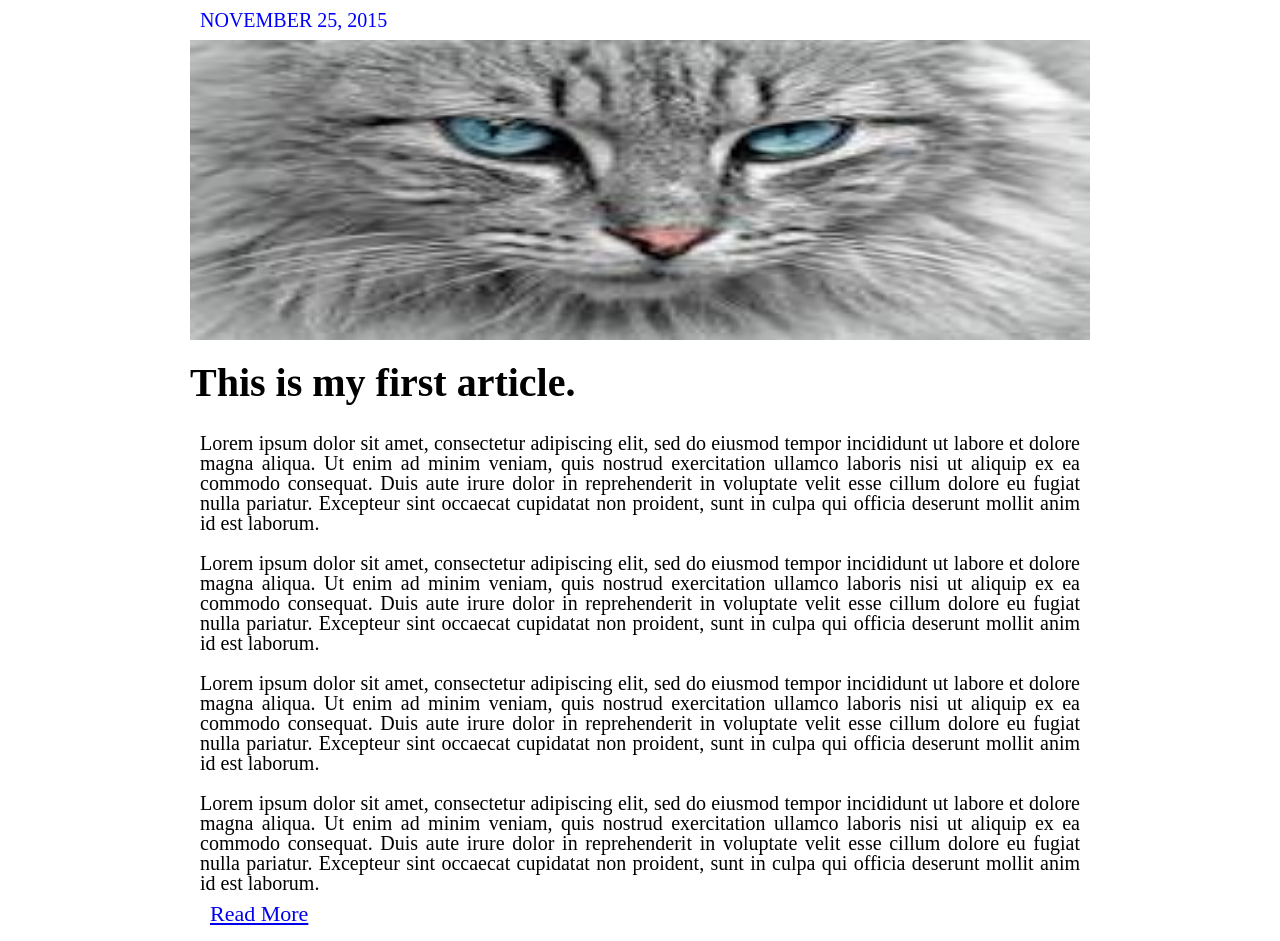
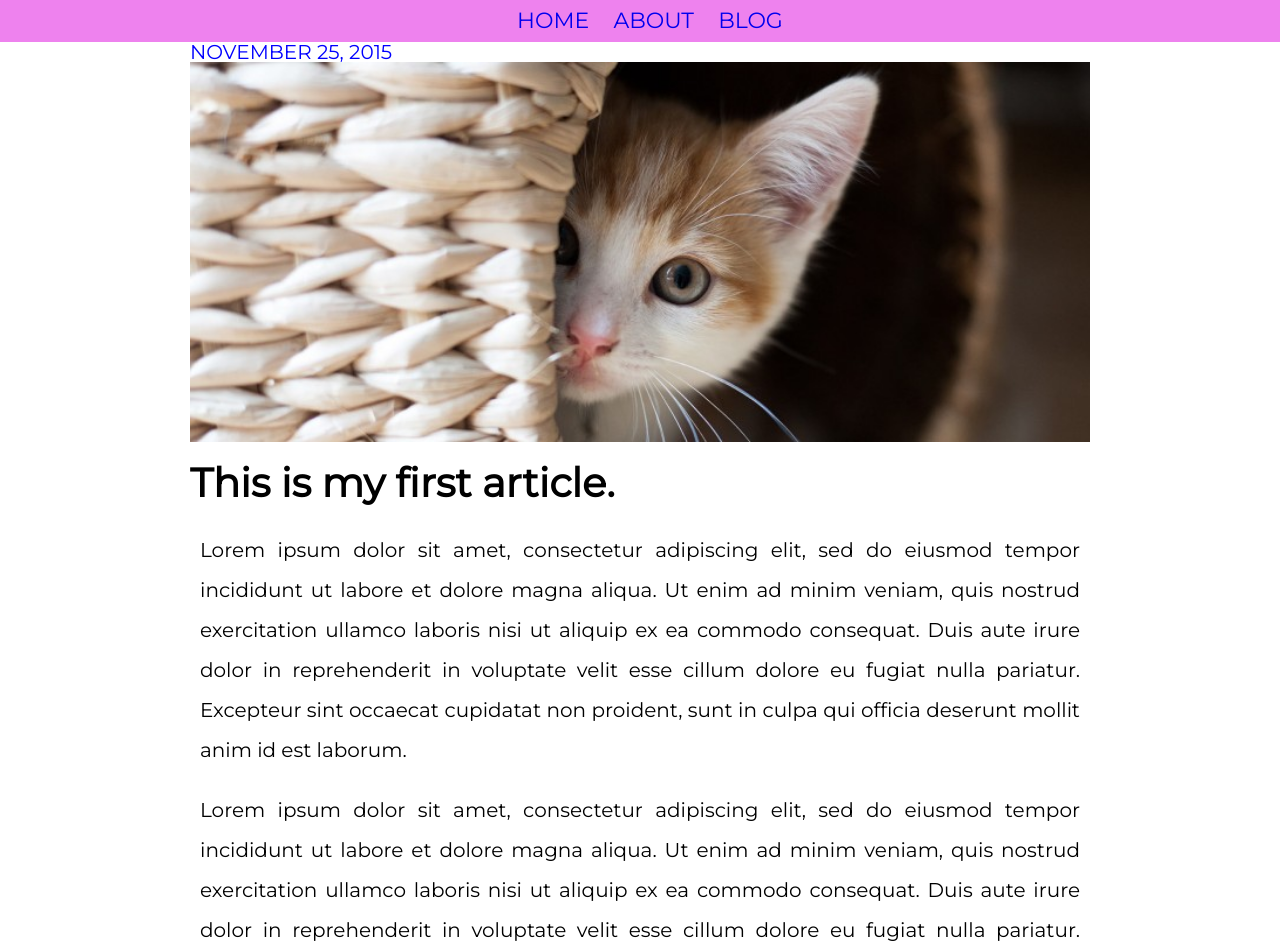
Before and after one commit to AlishaSaxena09/css-in-detail, a plain HTML site: page project/index.html in a window 1280 px wide. Shown: the top 941 px of the page. Drawn offline with Linux system fonts and the light colour scheme.

Commit message:
project updated

```diff
--- a/project/assets/stylesheet/style.css
+++ b/project/assets/stylesheet/style.css
@@ -29,7 +29,8 @@ footer, header, hgroup, menu, nav, section {
 	display: block;
 }
 body {
-	line-height: 1;
+    line-height: 1;
+    font-family: 'Montserrat', sans-serif;
 }
 ol, ul {
 	list-style: none;
@@ -47,18 +48,20 @@ table {
 	border-spacing: 0;
 }
 img{
-    height:300px;
+    height:380px;
     width:100%;
     text-align: center;
 }
-h1{
+h2{
     font-size: 40px;
     margin: 20px 0;
     text-align: left;
     font-weight: 600;
+    line-height: 35px;
 }
-h2{
-    padding: 10px;
+time{
+    padding-top: 35px;
+    padding-bottom: 35px;
     font-size: 20px;
     text-align: left;
     color: blue;
@@ -67,6 +70,7 @@ p{
     font-size: 20px;
     padding: 10px;
     text-align: justify;
+    line-height: 40px;
 }
 div{
     text-align: center;
@@ -82,3 +86,16 @@ a {
 hr {
     margin: 25px 0;
 }
+nav{
+    text-align: center;
+    padding: 10px;
+    background-color: violet;
+}
+footer{
+    text-align: center;
+    padding: 20px;
+    background-color: grey;
+}
+a{
+    text-decoration: none;
+}
--- a/project/index.html
+++ b/project/index.html
@@ -2,40 +2,50 @@
 <html>
     <head>
         <meta charset="utf-8">
+        <link href="https://fonts.googleapis.com/css?family=Montserrat&display=swap" rel="stylesheet">
         <title>Project</title>
         <link rel="stylesheet" href="assets/stylesheet/style.css">
     </head>
     <body>
         <header>
-
+            <nav>
+                <a href="#">HOME</a>
+                <a href="#">ABOUT</a>
+                <a href="https://medium.com/@alishasaxena2016/css-basics-20ddf131b724">BLOG</a>
+            </nav>
         </header>
         <main>
-            <h2>NOVEMBER 25, 2015</h2>
-            <div>
-                <img id="img" src="download.jpeg" alt="a cat">
-            </div>
+
             <article>
-                <h1>This is my first article.</h1>
+                <time>NOVEMBER 25, 2015</time>
+                <div>
+                    <img id="img" src="kitten-440379.jpg" alt="a cat">
+                </div>
+                <h2>This is my first article.</h2>
                 <p>Lorem ipsum dolor sit amet, consectetur adipiscing elit, sed do eiusmod tempor incididunt ut labore et dolore magna aliqua. Ut enim ad minim veniam, quis nostrud exercitation ullamco laboris nisi ut aliquip ex ea commodo consequat. Duis aute irure dolor in reprehenderit in voluptate velit esse cillum dolore eu fugiat nulla pariatur. Excepteur sint occaecat cupidatat non proident, sunt in culpa qui officia deserunt mollit anim id est laborum.</p>
                 <p>Lorem ipsum dolor sit amet, consectetur adipiscing elit, sed do eiusmod tempor incididunt ut labore et dolore magna aliqua. Ut enim ad minim veniam, quis nostrud exercitation ullamco laboris nisi ut aliquip ex ea commodo consequat. Duis aute irure dolor in reprehenderit in voluptate velit esse cillum dolore eu fugiat nulla pariatur. Excepteur sint occaecat cupidatat non proident, sunt in culpa qui officia deserunt mollit anim id est laborum.</p>
                 <p>Lorem ipsum dolor sit amet, consectetur adipiscing elit, sed do eiusmod tempor incididunt ut labore et dolore magna aliqua. Ut enim ad minim veniam, quis nostrud exercitation ullamco laboris nisi ut aliquip ex ea commodo consequat. Duis aute irure dolor in reprehenderit in voluptate velit esse cillum dolore eu fugiat nulla pariatur. Excepteur sint occaecat cupidatat non proident, sunt in culpa qui officia deserunt mollit anim id est laborum.</p>
                 <p>Lorem ipsum dolor sit amet, consectetur adipiscing elit, sed do eiusmod tempor incididunt ut labore et dolore magna aliqua. Ut enim ad minim veniam, quis nostrud exercitation ullamco laboris nisi ut aliquip ex ea commodo consequat. Duis aute irure dolor in reprehenderit in voluptate velit esse cillum dolore eu fugiat nulla pariatur. Excepteur sint occaecat cupidatat non proident, sunt in culpa qui officia deserunt mollit anim id est laborum.</p>
             </article>
-            <a href="https://www.pinterest.com/thebestcatpage/the-best-cat-page/">Read More</a>
+            <a href="https://www.pinterest.com/thebestcatpage/the-best-cat-page/">READ MORE</a>
             <hr />
-            <h2>DECEMBER 25</h2>
-            <div>
-                <img id="img" src="https://s.abcnews.com/images/US/160825_vod_orig_historyofdogs_16x9_992.jpg" alt=" dogs">
-            </div>
+
             <article>
-                <h1>This is Another Article.</h1>
+                <time>DECEMBER 25</time>
+                <div>
+                    <img id="img" src="https://s.abcnews.com/images/US/160825_vod_orig_historyofdogs_16x9_992.jpg" alt=" dogs">
+                </div>
+                <h2>This is Another Article.</h2>
                 <p>Lorem ipsum dolor sit amet, consectetur adipiscing elit, sed do eiusmod tempor incididunt ut labore et dolore magna aliqua. Ut enim ad minim veniam, quis nostrud exercitation ullamco laboris nisi ut aliquip ex ea commodo consequat. Duis aute irure dolor in reprehenderit in voluptate velit esse cillum dolore eu fugiat nulla pariatur. Excepteur sint occaecat cupidatat non proident, sunt in culpa qui officia deserunt mollit anim id est laborum.</p>
                 <p>Lorem ipsum dolor sit amet, consectetur adipiscing elit, sed do eiusmod tempor incididunt ut labore et dolore magna aliqua. Ut enim ad minim veniam, quis nostrud exercitation ullamco laboris nisi ut aliquip ex ea commodo consequat. Duis aute irure dolor in reprehenderit in voluptate velit esse cillum dolore eu fugiat nulla pariatur. Excepteur sint occaecat cupidatat non proident, sunt in culpa qui officia deserunt mollit anim id est laborum.</p>
                 <p>Lorem ipsum dolor sit amet, consectetur adipiscing elit, sed do eiusmod tempor incididunt ut labore et dolore magna aliqua. Ut enim ad minim veniam, quis nostrud exercitation ullamco laboris nisi ut aliquip ex ea commodo consequat. Duis aute irure dolor in reprehenderit in voluptate velit esse cillum dolore eu fugiat nulla pariatur. Excepteur sint occaecat cupidatat non proident, sunt in culpa qui officia deserunt mollit anim id est laborum.</p>
                 <p>Lorem ipsum dolor sit amet, consectetur adipiscing elit, sed do eiusmod tempor incididunt ut labore et dolore magna aliqua. Ut enim ad minim veniam, quis nostrud exercitation ullamco laboris nisi ut aliquip ex ea commodo consequat. Duis aute irure dolor in reprehenderit in voluptate velit esse cillum dolore eu fugiat nulla pariatur. Excepteur sint occaecat cupidatat non proident, sunt in culpa qui officia deserunt mollit anim id est laborum.</p>
                 <p>Lorem ipsum dolor sit amet, consectetur adipiscing elit, sed do eiusmod tempor incididunt ut labore et dolore magna aliqua. Ut enim ad minim veniam, quis nostrud exercitation ullamco laboris nisi ut aliquip ex ea commodo consequat. Duis aute irure dolor in reprehenderit in voluptate velit esse cillum dolore eu fugiat nulla pariatur. Excepteur sint occaecat cupidatat non proident, sunt in culpa qui officia deserunt mollit anim id est laborum.</p>
             </article>
-            <a href="https://en.wikipedia.org/wiki/Dog">Read More</a>
+            <a href="https://en.wikipedia.org/wiki/Dog">READ MORE</a>
         </main>
+        <footer>
+            <h5>&copy;AltCampus2019</h5>
+        </footer>
     </body>
 </html>
```
Also changed, not shown: project/kitten-440379.jpg (added).
